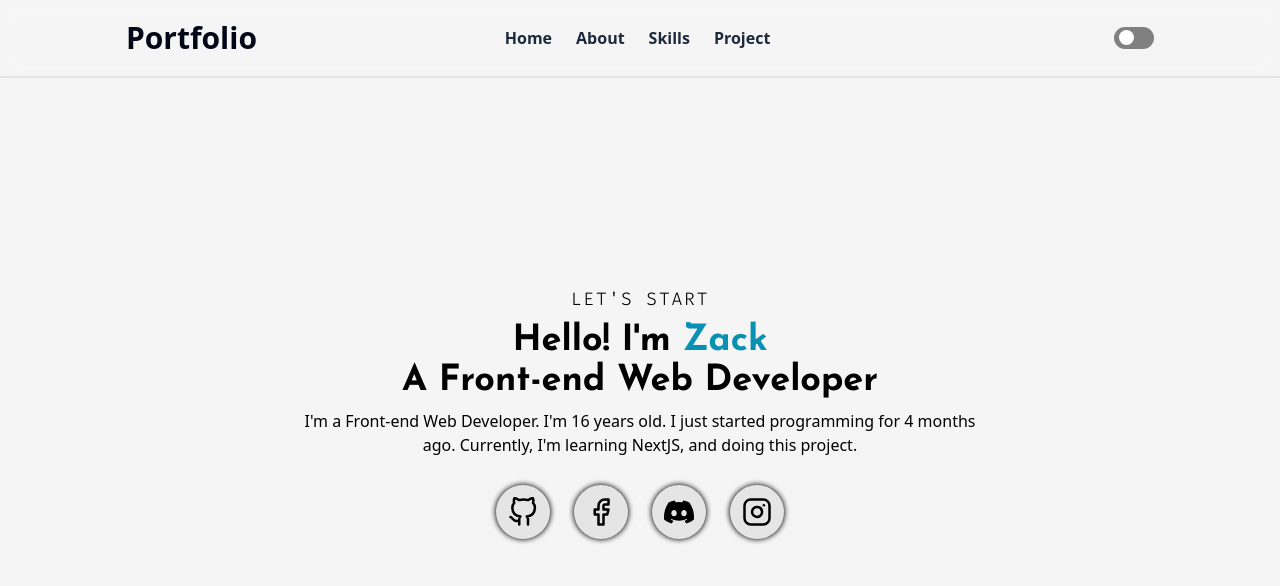
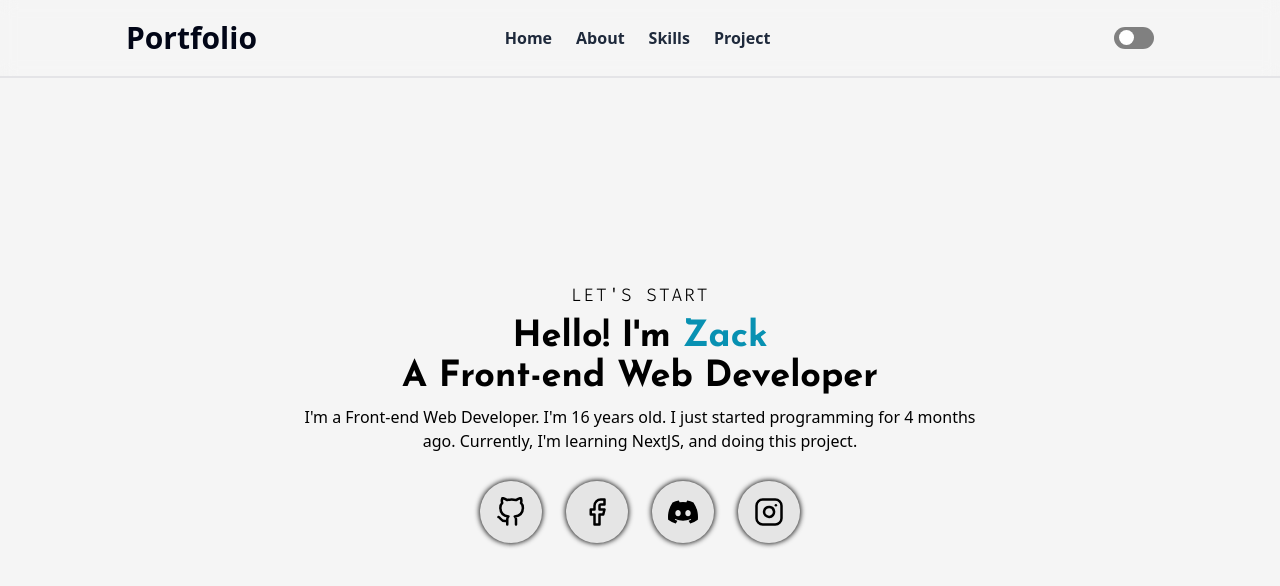
Before and after one commit to zackdesu/portfolio, a Next.js app: page / in a window 1280 px wide. Shown: the top 586 px of the page. Built offline with nearby package versions, Linux system fonts and the light colour scheme.

Commit message:
fix icons not responsive for device lg

```diff
--- a/app/home.jsx
+++ b/app/home.jsx
@@ -37,18 +37,18 @@ const Home = () => {
       <ul className="flex my-3">
         <li className={className}>
           <Link href="https://github.com/zackdesu" target={"_blank"}>
-            <FiGithub className="text-[22px] m-3 lg:text-[30px]" />
+            <FiGithub className="text-[22px] m-3 lg:m-4 lg:text-[30px]" />
           </Link>
         </li>
         <li className={className}>
-          <FiFacebook className="text-[22px] m-3 lg:text-[30px]" />
+          <FiFacebook className="text-[22px] m-3 lg:m-4 lg:text-[30px]" />
         </li>
         <li className={className}>
-          <BsDiscord className="text-[22px] m-3 lg:text-[30px]" />
+          <BsDiscord className="text-[22px] m-3 lg:m-4 lg:text-[30px]" />
         </li>
         <li className={className}>
           <Link href="https://instagram.com/zackdesu" target={"_blank"}>
-            <FiInstagram className="text-[22px] m-3 lg:text-[30px]" />
+            <FiInstagram className="text-[22px] m-4 lg:text-[30px]" />
           </Link>
         </li>
       </ul>
```
